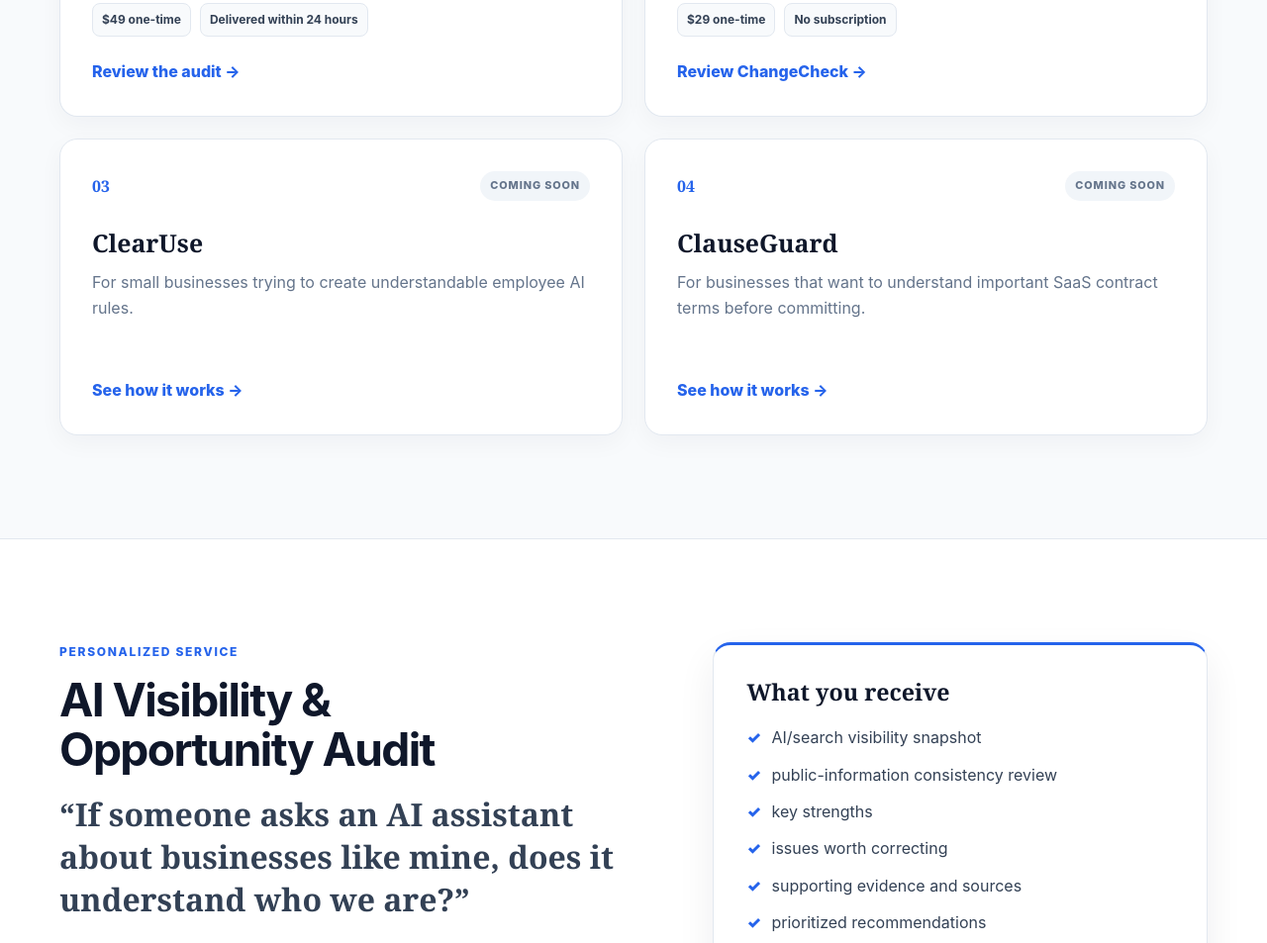
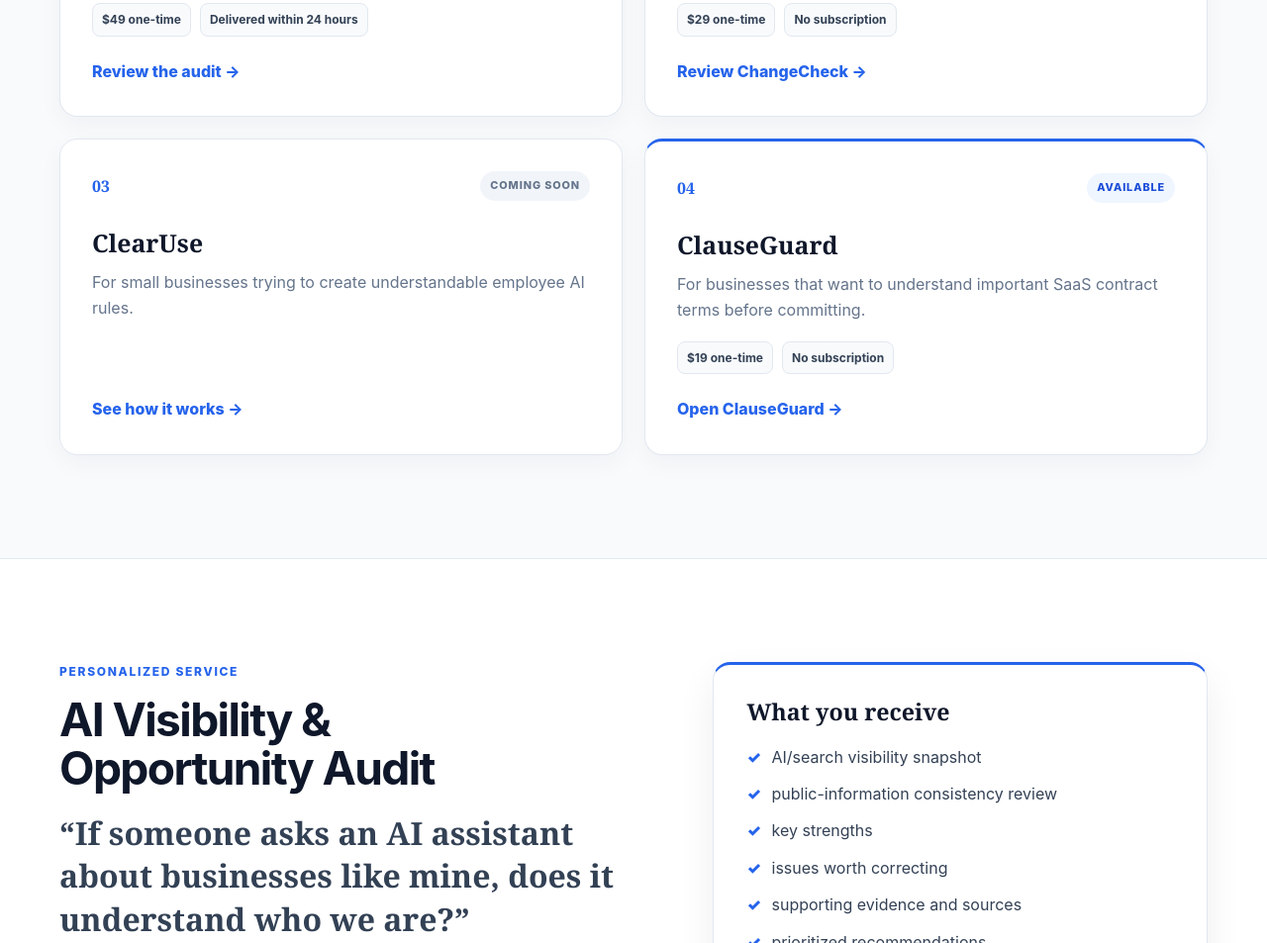
Before and after one commit to token-tony/tonyintelligence, a plain HTML site: page index.html in a window 1280 px wide. Shown: the part 2561-3514 px from the top of the page at 99% size. Drawn offline with Linux system fonts and the light colour scheme.

Commit message:
Make ClauseGuard available from homepage

```diff
--- a/index.html
+++ b/index.html
@@ -77,7 +77,7 @@
       <article class="product product-live"><div class="card-top"><span class="number">01</span><span class="status">Available</span></div><h3>AI Visibility &amp; Opportunity Audit</h3><p>For business owners wondering how clearly AI-powered search understands their business.</p><div class="product-meta"><span>$49 one-time</span><span>Delivered within 24 hours</span></div><a class="text-link" href="#visibility-audit">Review the audit →</a></article>
       <article class="product product-live"><div class="card-top"><span class="number">02</span><span class="status">Available</span></div><h3>ChangeCheck</h3><p>For teams handling requests to change vendor payment information.</p><div class="product-meta"><span>$29 one-time</span><span>No subscription</span></div><a class="text-link" href="#changecheck">Review ChangeCheck →</a></article>
       <article class="product"><div class="card-top"><span class="number">03</span><span class="status soon">Coming Soon</span></div><h3>ClearUse</h3><p>For small businesses trying to create understandable employee AI rules.</p><a class="text-link" href="#clearuse">See how it works →</a></article>
-      <article class="product"><div class="card-top"><span class="number">04</span><span class="status soon">Coming Soon</span></div><h3>ClauseGuard</h3><p>For businesses that want to understand important SaaS contract terms before committing.</p><a class="text-link" href="#clauseguard">See how it works →</a></article>
+      <article class="product product-live"><div class="card-top"><span class="number">04</span><span class="status">Available</span></div><h3>ClauseGuard</h3><p>For businesses that want to understand important SaaS contract terms before committing.</p><div class="product-meta"><span>$19 one-time</span><span>No subscription</span></div><a class="text-link" href="https://clauseguard-ai.reecewhisler.chatgpt.site">Open ClauseGuard →</a></article>
     </div></div></section>
     <section class="section" id="visibility-audit"><div class="shell detail">
       <div class="copy"><div class="kicker">Personalized service</div><h2>AI Visibility &amp; Opportunity Audit</h2><p class="lede">“If someone asks an AI assistant about businesses like mine, does it understand who we are?”</p><p>AI-powered search increasingly relies on public information to understand businesses, services, locations, reputation, and relevance.</p><p>If that public picture is incomplete, inconsistent, or unclear, the business may be harder for modern search systems—and potential customers—to understand.</p>
@@ -98,7 +98,7 @@
     </div></section>
     <section class="section tinted" id="clauseguard"><div class="shell detail">
       <div class="copy"><div class="kicker">Educational contract support</div><h2>ClauseGuard</h2><p class="lede">“Before I click Accept—is there anything in these terms I should slow down and look at?”</p><p>Small businesses often adopt software without someone reviewing every commercial term.</p><p>ClauseGuard helps surface terms that deserve attention before a business signs, renews, or adopts a vendor.</p><div class="example"><h3>Terms worth bringing forward</h3><p>An agreement may contain:</p><ul class="checklist dash"><li>automatic 12-month renewal</li><li>60-day cancellation notice</li><li>unilateral price increases</li><li>broad rights to uploaded content</li><li>limitations on vendor liability</li><li>early termination restrictions</li></ul><p style="margin:18px 0 0">ClauseGuard brings those terms forward and explains why they may matter.</p></div><p class="legal">ClauseGuard provides educational contract-review support. It is not legal advice and does not determine whether an agreement is legally safe or advisable.</p></div>
-      <aside class="coming"><span class="status soon">Coming Soon</span><h3>What it can provide</h3><ul class="checklist"><li>highlighted contract language</li><li>plain-English explanation</li><li>missing-protection indicators</li><li>questions to ask the vendor</li><li>decision brief for your records</li></ul></aside>
+      <aside class="side"><span class="status">Available</span><h3 style="margin-top:18px">What you get</h3><ul class="checklist"><li>highlighted contract language</li><li>plain-English explanation</li><li>missing-protection indicators</li><li>questions to ask the vendor</li><li>decision brief for your records</li></ul><p class="price">$19 one-time</p><p class="delivery">No subscription</p><a class="button" href="https://clauseguard-ai.reecewhisler.chatgpt.site" aria-label="Open ClauseGuard for 19 dollars">Open ClauseGuard — $19 →</a><p class="micro">Review the live product before purchasing.</p></aside>
     </div></section>
     <section class="section dark" id="standard"><div class="shell standard"><div><img class="standard-mark" src="/assets/ti-shield-white.png" alt="Tony Intelligence shield" width="96" height="106"></div><div><div class="kicker">The Tony Intelligence Standard</div><h2>Tell the truth. Show the evidence. Admit uncertainty. Protect the person making the decision.</h2><div class="standard-copy"><p>Our tools are designed to make complicated digital decisions easier to understand—not to manufacture certainty.</p><p>When something is known, we’ll tell you.</p><p>When something is uncertain, we’ll tell you that too.</p><p>And when a professional needs to be involved, we’ll say so.</p><p><strong>Your trust matters more than making the sale.</strong></p></div></div></div></section>
   </main>
```
